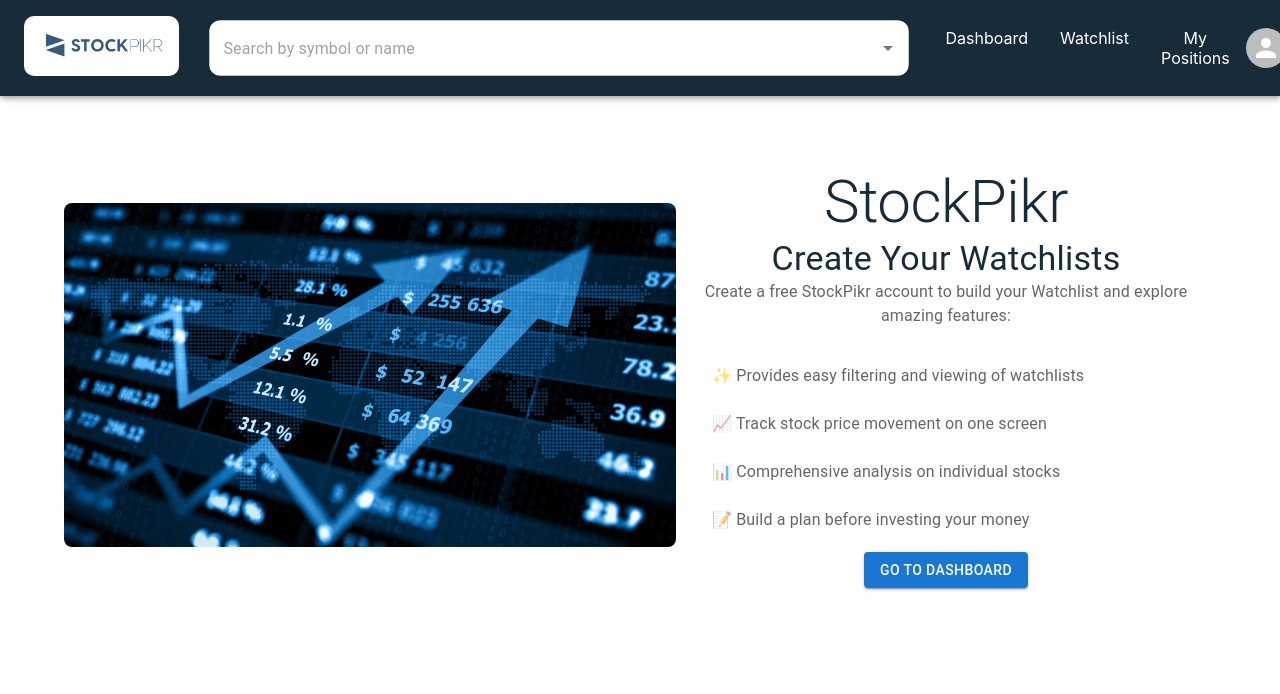
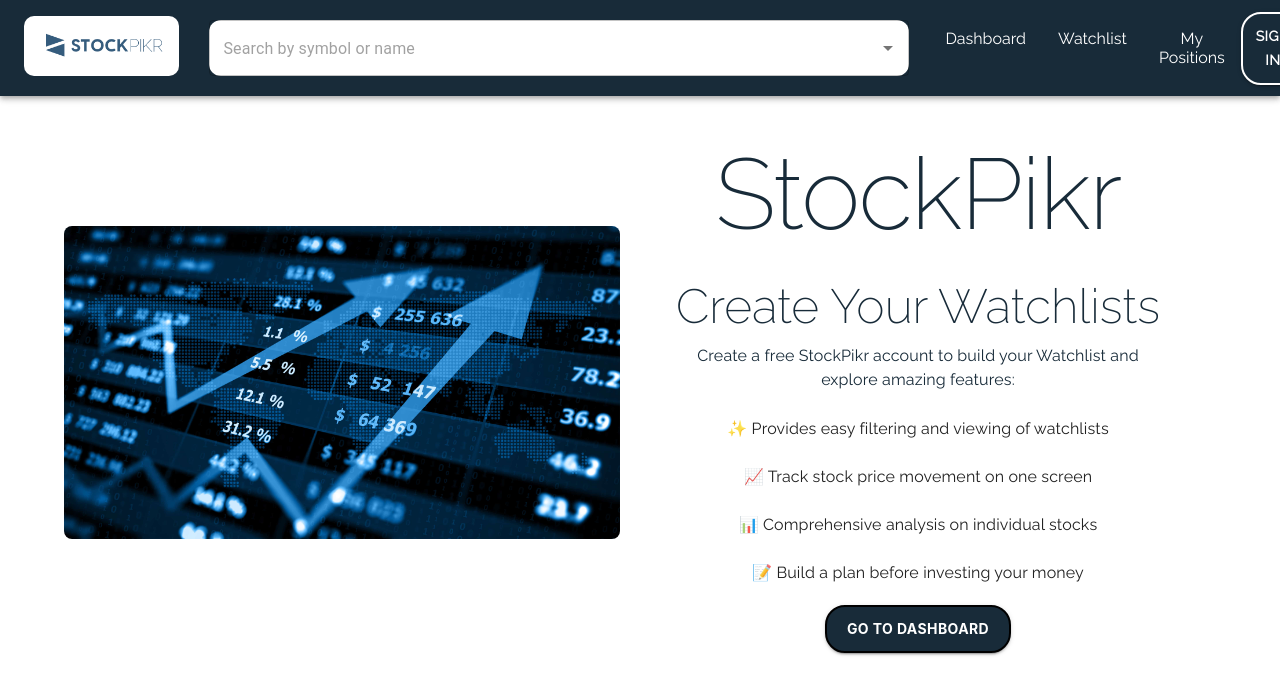
Before and after one commit to szayadi/Stockpikr-React-App, a React (Create React App) app: page / in a window 1280 px wide. Shown: the top 694 px of the page. Built offline with nearby package versions, Linux system fonts and the light colour scheme.

Commit message:
Created Landing Page and Add Signin to Nav Bar

```diff
--- a/src/components/LandingPage.tsx
+++ b/src/components/LandingPage.tsx
@@ -2,68 +2,97 @@
 import React from 'react';
 import { Link } from 'react-router-dom';
 
+
 const LandingPage: React.FC = () => {
   return (
-    <Container
-      style={{ display: 'flex', justifyContent: 'center', alignItems: 'center', marginTop: '50px'}}
-    >
-      <div style={{ flex: 1, alignItems: 'flex-e' }}>
-        <img
-          src={require('../assets/images/image-landing-page.jpg')}
-          alt="StockPikr Logo"
-          style={{ maxWidth: '100%', height: 'auto', borderRadius: '8px' }}
-        />
-      </div>
-
-      <div style={{padding: '20px', textAlign: 'center' }}>
-        <Typography variant="h2" component="h2" color="#182b39">
-         StockPikr
+    <Container style={{ margin: '50', padding: '50', display: 'flex', flexDirection: "row-reverse", justifyContent: "space-between", alignItems: "center" }}>
+      <Container style={{ display: 'flex', flexDirection: "column", justifyContent: "center", alignItems: "center", padding: '20px', flex: 1 }}>
+        <Typography variant="h1" component="h1" style={{
+          color: '#182b39',
+          fontFamily: "'Raleway', sans-serif",
+          fontSize: '100px',
+          margin: '20px',
+          fontWeight: 300
+        }}>
+          StockPikr
         </Typography>
-        <Typography variant="h4" component="h4" color="#182b39">
-         Create Your Watchlists
+        <Typography variant="h3" component="h3" style={{
+          color: '#182b39',
+          margin: '5px',
+          fontFamily: "'Raleway', sans-serif",
+          fontWeight: 300
+        }}>
+          Create Your Watchlists
         </Typography>
         <div style={{ maxWidth: '500px', margin: 'auto', textAlign: 'center' }}>
-          <Typography variant="body1" paragraph color="textSecondary">
+          <Typography variant="body1" color="textPrimary" style={{
+            color: '#182b39',
+            margin: '5px',
+            fontFamily: "'Raleway', sans-serif",
+            fontWeight: 500
+          }}>
             Create a free StockPikr account to build your Watchlist and explore amazing features:
           </Typography>
-          <List style={{ maxWidth: '500px', textAlign: 'center', justifyContent: 'center', alignItems: 'center' }}>
-            <ListItem>
-              <ListItemText>
-                <Typography variant="body1" color="textSecondary">
+          <List style={{
+            maxWidth: '500px',
+            margin: 'auto',
+            textAlign: 'center',
+            fontFamily: "'Raleway', sans-serif",
+            fontWeight: 500
+          }}>
+            <ListItem style={{ textAlign: 'center' }}>
+              <ListItemText style={{ textAlign: 'center' }}>
+                <Typography variant="body1" color="textPrimary" style={{ fontFamily: "'Raleway', sans-serif", fontWeight: 500 }}>
                   ✨ Provides easy filtering and viewing of watchlists
                 </Typography>
               </ListItemText>
             </ListItem>
-            <ListItem>
-              <ListItemText>
-                <Typography variant="body1" color="textSecondary">
+            <ListItem style={{ textAlign: 'center' }}>
+              <ListItemText style={{ textAlign: 'center' }}>
+                <Typography variant="body1" color="textPrimary" style={{ fontFamily: "'Raleway', sans-serif", fontWeight: 500 }}>
                   📈 Track stock price movement on one screen
                 </Typography>
               </ListItemText>
             </ListItem>
-            <ListItem>
-              <ListItemText>
-                <Typography variant="body1" color="textSecondary">
+            <ListItem style={{ textAlign: 'center' }}>
+              <ListItemText style={{ textAlign: 'center' }}>
+                <Typography variant="body1" color="textPrimary" style={{ fontFamily: "'Raleway', sans-serif", fontWeight: 500 }}>
                   📊 Comprehensive analysis on individual stocks
                 </Typography>
               </ListItemText>
             </ListItem>
-            <ListItem>
-              <ListItemText>
-                <Typography variant="body1" color="textSecondary">
+            <ListItem style={{ textAlign: 'center' }}>
+              <ListItemText style={{ textAlign: 'center' }}>
+                <Typography variant="body1" color="textPrimary" style={{ fontFamily: "'Raleway', sans-serif", fontWeight: 500 }}>
                   📝 Build a plan before investing your money
                 </Typography>
               </ListItemText>
             </ListItem>
           </List>
+
+          <Button variant="contained" color="primary" style={{
+            backgroundColor: 'var(--navbar-bg-color)',
+            textDecoration: 'none',
+            borderRadius: '20px',
+            padding: '10px 20px',
+            fontWeight: 'bold',
+            fontFamily: 'inherit',
+            border: '2px black solid'
+          }} component={Link} to="/dashboard">
+            Go to Dashboard
+          </Button>
         </div>
-
-        <Button variant="contained" color="primary" component={Link} to="/dashboard">
-          Go to Dashboard
-        </Button>
+      </Container>
+      <div style={{ margin: '50', padding: '50', flex: 1 }}>
+        <img
+          src={require('../assets/images/image-landing-page.jpg')}
+          alt="StockPikr Image"
+          style={{ maxWidth: '100%', height: 'auto', borderRadius: '8px' }}
+        />
       </div>
     </Container>
   );
 };
 
+
 export default LandingPage;
--- a/src/components/NavigationHeader.tsx
+++ b/src/components/NavigationHeader.tsx
@@ -2,6 +2,7 @@
   AppBar,
   Avatar,
   Box,
+  Button,
   Container,
   IconButton,
   Menu,
@@ -29,6 +30,7 @@
 function NavigationHeader() {
   const [anchorElNav, setAnchorElNav] = React.useState<null | HTMLElement>(null);
   const [anchorElUser, setAnchorElUser] = React.useState<null | HTMLElement>(null);
+  const [isLoggedIn, setIsLoggedIn] = React.useState(false);
 
   const handleOpenNavMenu = (event: React.MouseEvent<HTMLElement>) => {
     setAnchorElNav(event.currentTarget);
@@ -45,8 +47,16 @@
     setAnchorElUser(null);
   };
 
+  const handleLogIn = () => {
+    setIsLoggedIn(true)
+  }
+
+  const handleLogOut = () => {
+    setIsLoggedIn(false)
+  }
+
   return (
-    <AppBar position="static" sx={{ backgroundColor: 'var(--navbar-bg-color)' }}>
+    <AppBar position="static" sx={{ backgroundColor: 'var(--navbar-bg-color)', fontFamily: 'Raleway' }}>
       <Container maxWidth="xl">
         <Toolbar disableGutters>
           <Link to="/" style={{ textDecoration: 'none' }}>
@@ -118,6 +128,7 @@
             ))}
           </Box>
 
+          {isLoggedIn ? (
             <Box sx={{ flexGrow: 0 }}>
               <Tooltip title="Open settings">
                 <IconButton onClick={handleOpenUserMenu} sx={{ p: 0 }}>
@@ -141,14 +152,41 @@
                 onClose={handleCloseUserMenu}
               >
                 {settings.map((s) => (
+                  (s.key === 'logout') ? (
+                    <MenuItem key={s.key} onClick={handleLogOut} style={{ textDecoration: 'none', fontFamily: 'Raleway', fontWeight: 500 }}>
+                      {s.title}
+                    </MenuItem>
+                  ) : (
                     <MenuItem key={s.key} onClick={handleCloseUserMenu}>
-                  <Link style={{ textAlign: 'center', color: 'black', textDecoration: 'none' }} to={s.key}>
+                      <Link style={{ textAlign: 'center', color: 'black', textDecoration: 'none', fontFamily: 'Raleway', fontWeight: 500 }} to={s.key}>
                         {s.title}
                       </Link>
                     </MenuItem>
+                  )
                 ))}
               </Menu>
             </Box>
+          ) : (
+            <Button
+              variant="contained"
+              color="primary"
+              onClick={handleLogIn}
+              style={{
+                backgroundColor: 'var(--navbar-bg-color)',
+                textDecoration: 'none',
+                borderRadius: '20px',
+                padding: '10px 20px',
+                fontWeight: 'bold',
+                fontFamily: 'inherit',
+                border: '2px white solid'
+              }}
+              component={Link}
+              to="/signin"
+            >
+              Sign In
+            </Button>
+          )}
+
         </Toolbar>
       </Container>
     </AppBar>
--- a/src/index.css
+++ b/src/index.css
@@ -1,3 +1,5 @@
+@import url('https://fonts.googleapis.com/css2?family=Raleway:wght@200;400&display=swap');
+
 :root {
   /* list of variables for the UI Palette, add colors in one place if possible */
   --main-bg-color: #ffff;
--- a/src/routes.tsx
+++ b/src/routes.tsx
@@ -5,7 +5,7 @@
 import SignIn from './components/SignIn';
 import { StockQuotePage } from './components/Stock/StockQuotePage';
 import SwaggerDocs from './components/Swagger/SwaggerDocs';
-import { Watchlist } from './components/Watchlist/Watchlist';
+import Watchlist from './components/Watchlist/Watchlist';
 import Positions from './components/Positions/Positions';
 
 const routes = () => (
```
Also changed, not shown: .eslintrc.json. Lines whose indentation alone changed are shown as unchanged.
